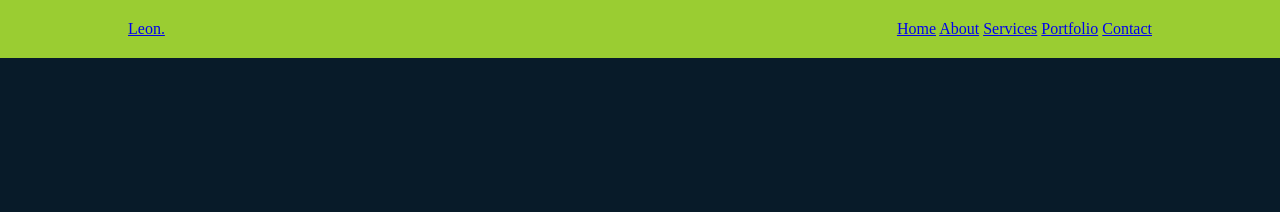
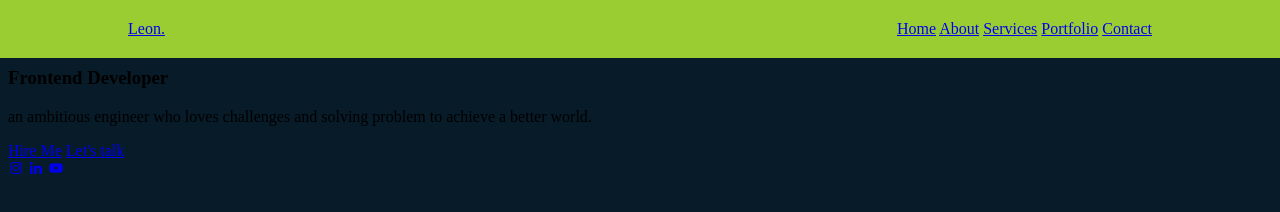
Before and after one commit to IAmFuture0/IAmFuture0.github.io, a plain HTML site: page index.html in a window 1280 px wide. Drawn offline with nearby package versions, Linux system fonts and the light colour scheme.

Commit message:
Update index.html

```diff
--- a/index.html
+++ b/index.html
@@ -6,6 +6,7 @@
     <meta name="viewport" content="width=device-width, initial-scale=1.0">
     <title>Leon's Blog</title>
     <link rel = "stylesheet" href="style.css">
+    <link href='https://unpkg.com/boxicons@2.1.4/css/boxicons.min.css' rel='stylesheet'>
 
 
 </head>
@@ -13,12 +14,29 @@
     <header class="header">
         <a href="#" class="logo">Leon.</a>
         <nav class="navbar">
-            <a href="#">Home</a>
+            <a href="#" class="active">Home</a>
             <a href="#">About</a>
             <a href="#">Services</a>
             <a href="#">Portfolio</a>
             <a href="#">Contact</a>
         </nav>
     </header>
+    <section class="home">
+        <div class="home-content">
+            <h1>Hi, I'm Leon Cheng</h1>
+            <h3>Frontend Developer</h3>
+            <p>an ambitious engineer who loves challenges and solving problem to achieve a better world.</p>
+            <div class="btn-box">
+                <a href="#">Hire Me</a>
+                <a href="#">Let's talk</a>
+            </div>
+        </div>
+
+        <div class="home-sci">
+            <a href="#"><i class='bx bxl-instagram'></i></a>
+            <a href="#"><i class='bx bxl-linkedin' ></i></a>
+            <a href="#"><i class='bx bxl-youtube' ></i></a>
+        </div>
+    </section>
 </body>
 </html>
```
